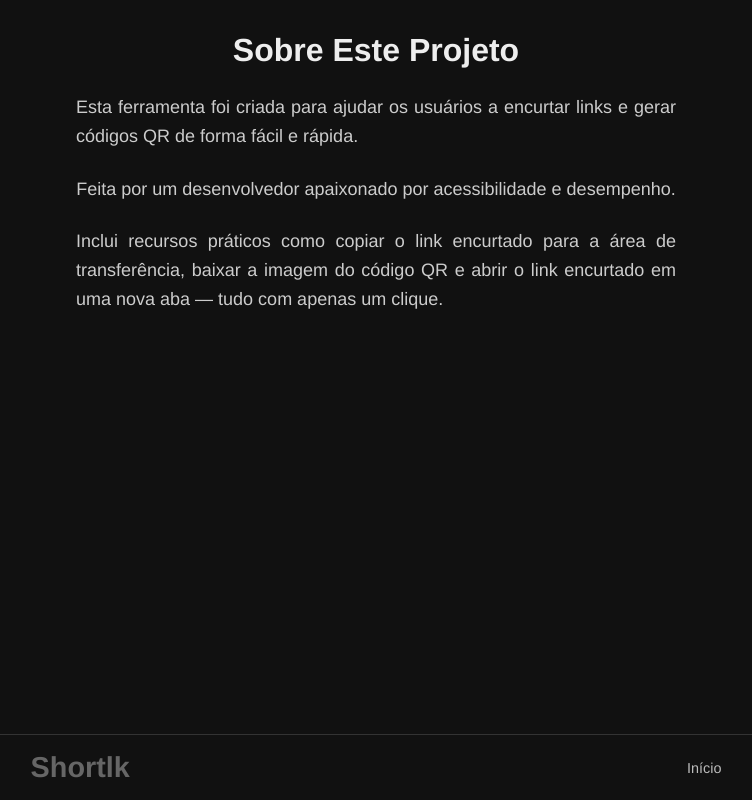
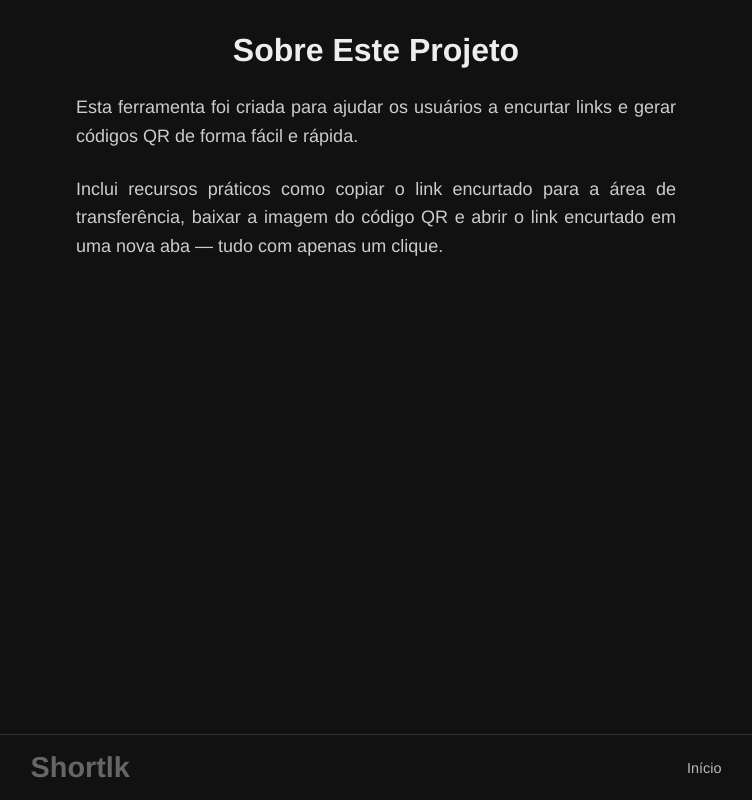
Before and after one commit to EdgarGR123/Short, a SvelteKit app in the folder frontend/: page /pt/about in a window 1280 px wide. Shown: the whole page, without its empty margins (264-1016 px from the left). Built offline with nearby package versions, Linux system fonts and the light colour scheme.

Commit message:
Update +page.svelte

```diff
--- a/frontend/src/routes/pt/about/+page.svelte
+++ b/frontend/src/routes/pt/about/+page.svelte
@@ -8,7 +8,7 @@
   <main>
     <h1 class="about-title">Sobre Este Projeto</h1>
     <p class="about-text">Esta ferramenta foi criada para ajudar os usuários a encurtar links e gerar códigos QR de forma fácil e rápida.</p>
-    <p class="about-text">Feita por um desenvolvedor apaixonado por acessibilidade e desempenho.</p>
+
     <p class="about-text">Inclui recursos práticos como copiar o link encurtado para a área de transferência, baixar a imagem do código QR e abrir o link encurtado em uma nova aba — tudo com apenas um clique.</p>
   </main>
 
```
